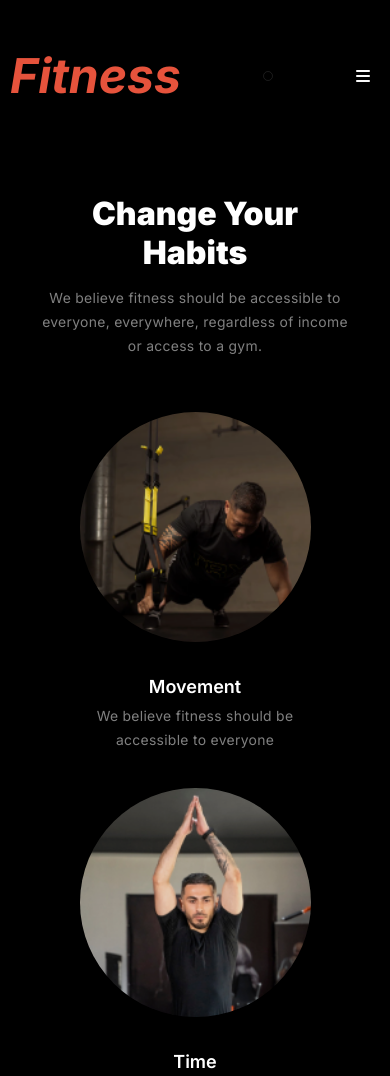
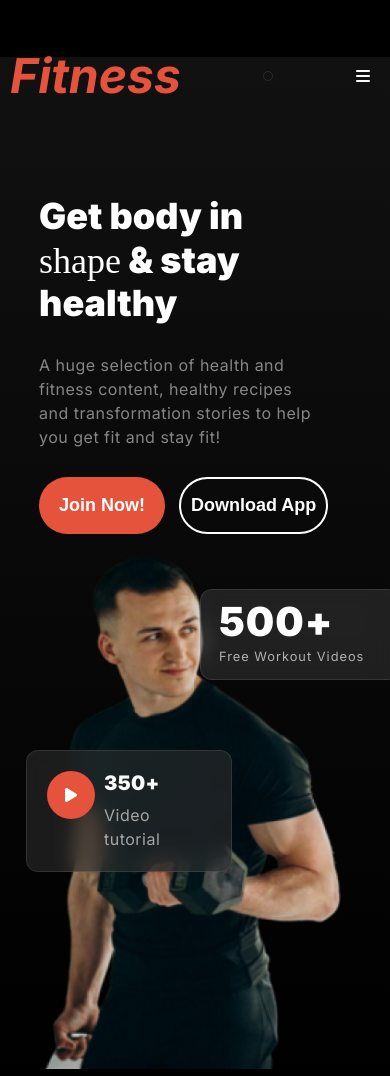
Before and after one commit to Rahelk404/Reset-B9A2, a plain HTML site: page index.html in a window 390 px wide. Shown: the top 1076 px of the page. Drawn offline with Linux system fonts and the light colour scheme; a web font is replaced by a local one.

Commit message:
addded banner sectio and final commit

```diff
--- a/index.html
+++ b/index.html
@@ -37,6 +37,40 @@
 
         <!-- Banner section start -->
 
+        <div class="banner-header section-header display-flex">
+            <div class="banner-text">
+                <h1 class="heading-text-size">Get body in <span class="shape">shape</span> & stay healthy</h1>
+                <p>A huge selection of health and fitness content, healthy recipes and transformation stories to help
+                    you get fit and stay fit!</p>
+
+                    <div class="btn-flex">
+                        <button class="btn-primary btn-extra-2">Join Club Now!</button>
+                        <button class="btn-primary btn-extra">Join Now!</button>
+                    <button class="btn-primary btn-color">Download App</button>
+
+                    </div>
+            </div>
+
+            <div class="banner-img-head">
+                <img src="images/Images2.png" alt="">
+
+                <div class="video-section display-flex">
+                    <div class="circle">
+                        <i class="fa-solid fa-play" style="color: #ffffff;"></i>
+                    </div>
+
+                    <div class="video-text">
+                        <h3>350+</h3>
+                        <p>Video tutorial</p>
+                    </div>
+                </div>
+
+                <div class="work-out">
+                    <h2>500+</h2>
+                    <p>Free Workout Videos</p>
+                </div>
+            </div>
+        </div>
 
         <!-- Banner section ends -->
 
@@ -49,7 +83,8 @@
         <section class="section-header">
             <div class="habit-text-head">
                 <h1 class="heading-text-size">Change Your Habits</h1>
-                <p class="font-size">We believe fitness should be accessible to everyone, everywhere, regardless of income or access to a gym.</p>
+                <p class="font-size">We believe fitness should be accessible to everyone, everywhere, regardless of
+                    income or access to a gym.</p>
             </div>
 
             <div class="habit-img-container display-flex">
@@ -153,7 +188,8 @@
         <section>
             <div class="bmi-title section-header">
                 <h1>BMI Calculator</h1>
-                <p class="font-size">We believe fitness should be accessible to everyone, everywhere, regardless of income or access to a
+                <p class="font-size">We believe fitness should be accessible to everyone, everywhere, regardless of
+                    income or access to a
                     gym.</p>
             </div>
 
@@ -193,7 +229,8 @@
 
                     <div class="bmi-calculator">
                         <h2 class="medium-text-size">Calculate your BMI</h2>
-                        <p class="font-size">We believe fitness should be accessible to everyone, everywhere, regardless of income or
+                        <p class="font-size">We believe fitness should be accessible to everyone, everywhere, regardless
+                            of income or
                             access to a gym. </p>
 
                         <div class="input-field">
@@ -238,7 +275,8 @@
         <section class="section-header">
             <div class="our-team-head">
                 <h1>Meet Our Team</h1>
-                <p class="font-size">We believe fitness should be accessible to everyone, everywhere, regardless of income or access to a gym.</p>
+                <p class="font-size">We believe fitness should be accessible to everyone, everywhere, regardless of
+                    income or access to a gym.</p>
             </div>
 
             <div class="our-team-content-head">
@@ -281,7 +319,8 @@
         <div class="footer-header display-flex section-header">
             <div class="footer-left">
                 <h1>Fitness</h1>
-                <p class="font-size">We believe fitness should be accessible to everyone, everywhere, regardless of income or access to a gym. With hundreds of professional workouts.</p>
+                <p class="font-size">We believe fitness should be accessible to everyone, everywhere, regardless of
+                    income or access to a gym. With hundreds of professional workouts.</p>
             </div>
 
             <div class="footer-right display-flex">
--- a/styles/responsive.css
+++ b/styles/responsive.css
@@ -15,7 +15,60 @@
     }
 
     /* Banner related */
+    .banner-header{
+        flex-direction: column;
+        padding-left: 20px;
+        padding-right: 10px;
+    }
+.banner-header{
+    max-width: 352px;
+    width: 100%;
+}
 
+
+.banner-text h1{
+    font-size: 2.25rem;
+    max-width: 285px;
+}
+
+
+.banner-text p{
+    margin-top: 28px;
+    max-width: 274px;
+    width: 100%;
+}
+
+.btn-primary{
+    padding: 16px 10px;
+}
+
+.for-mbl-flex{
+    display: flex;
+    gap: 20px;
+}
+
+.video-section{
+    left: -4%;
+    top: 40%;
+}
+.work-out{
+    bottom: 73%;
+    left: 50%;
+    padding: 12px 18px;
+}
+
+.btn-extra-2{
+    display: none;
+}
+
+.btn-extra{
+    display: block;
+    padding: 12px 20px;
+}
+
+.btn-flex{
+    display: flex;
+}
     /* Banner related end */
 
     /* Your habit related style start */
@@ -30,6 +83,7 @@
         margin-bottom: 36px;
     }
     .habit-text-head {
+        margin-top: 5px;
         max-width: 316px;
         width: 100%;
     }
--- a/styles/style.css
+++ b/styles/style.css
@@ -26,6 +26,9 @@ body {
 
 
 /* Shared style */
+header {
+    background: linear-gradient(180.00deg, rgb(17, 17, 17), rgba(119, 119, 119, 0) 100%);
+}
 
 .display-flex {
     display: flex;
@@ -130,6 +133,135 @@ body {
 /* Nav related style end */
 
 /* Banner style start */
+
+.banner-header {
+    justify-content: space-between;
+    align-items: center;
+}
+
+.banner-text {
+    max-width: 520px;
+    width: 100%;
+}
+
+.banner-text p {
+    color: rgba(255, 255, 255, 0.50);
+    font-size: 1rem;
+    font-weight: 400;
+    line-height: 24px;
+    letter-spacing: 0.5px;
+    margin-top: 28px;
+    margin-bottom: 28px;
+}
+
+.btn-color {
+    background-color: transparent;
+    border: 2px solid white;
+    margin-left: 14px;
+    cursor: pointer;
+    transition: all 1s;
+}
+
+.btn-color:hover {
+    background-color: lightslategrey;
+    color: #000;
+    border: 1px solid black;
+}
+
+.shape {
+    font-family: Miama;
+    font-weight: 400;
+    line-height: 90%;
+}
+
+.banner-img-head {
+    position: relative;
+}
+
+.banner-img-head img {
+    max-width: 350px;
+    width: 100%;
+}
+
+.video-section {
+    border-radius: 12px;
+    border: 1px solid rgba(255, 255, 255, 0.10);
+    background: rgba(48, 48, 48, 0.54);
+    backdrop-filter: blur(10px);
+    padding: 20px;
+    max-width: 206px;
+    width: 100%;
+    gap: 9px;
+    align-content: center;
+    position: absolute;
+    top: 72%;
+    left: -35%;
+}
+
+.work-out {
+    border-radius: 12px;
+    border: 1px solid rgba(255, 255, 255, 0.10);
+    background: rgba(255, 255, 255, 0.10);
+    backdrop-filter: blur(10px);
+    max-width: 200px;
+    width: 100%;
+    padding: 16px 24px;
+    position: absolute;
+    bottom: 62%;
+    right: -22%;
+}
+
+.work-out h2 {
+    color: #FFF;
+    font-size: 40px;
+    font-weight: 900;
+    line-height: 40px;
+    letter-spacing: 1px;
+    margin-bottom: 5px;
+}
+
+.work-out p {
+    color: rgba(255, 255, 255, 0.65);
+    font-size: 0.8rem;
+    font-weight: 400;
+    line-height: 20px;
+    letter-spacing: 1px;
+}
+
+.video-text h3 {
+    color: #FAFAF9;
+    font-family: Inter;
+    font-size: 1.25rem;
+    font-weight: 900;
+    line-height: 24px;
+    letter-spacing: 0.3px;
+    margin-bottom: 8px;
+}
+
+.video-text p {
+    color: rgba(239, 237, 232, 0.65);
+    font-size: 1rem;
+    font-weight: 400;
+    line-height: 24px;
+    letter-spacing: 0.5px;
+}
+
+.circle {
+    width: 48px;
+    height: 48px;
+    border-radius: 50%;
+    background-color: #E6533C;
+    text-align: center;
+    align-content: center;
+}
+
+.btn-extra2{
+    display: block;
+}
+
+.btn-extra{
+    display: none;
+}
 
 /* banner style end */
 
```
